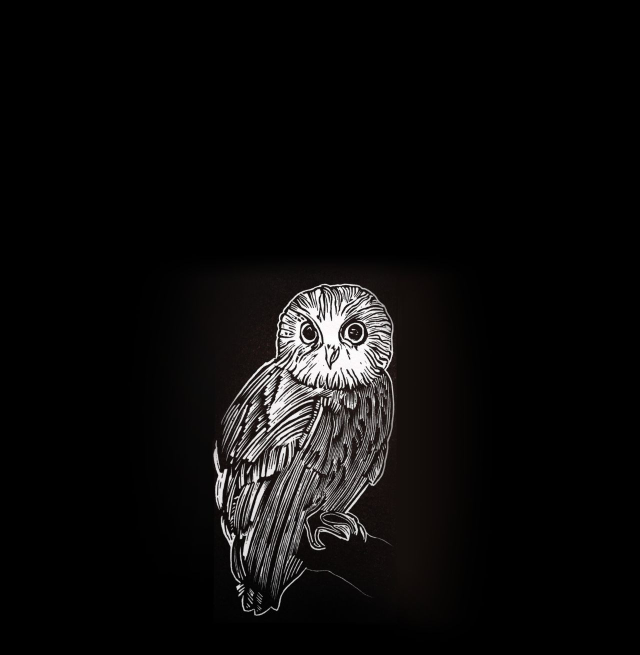
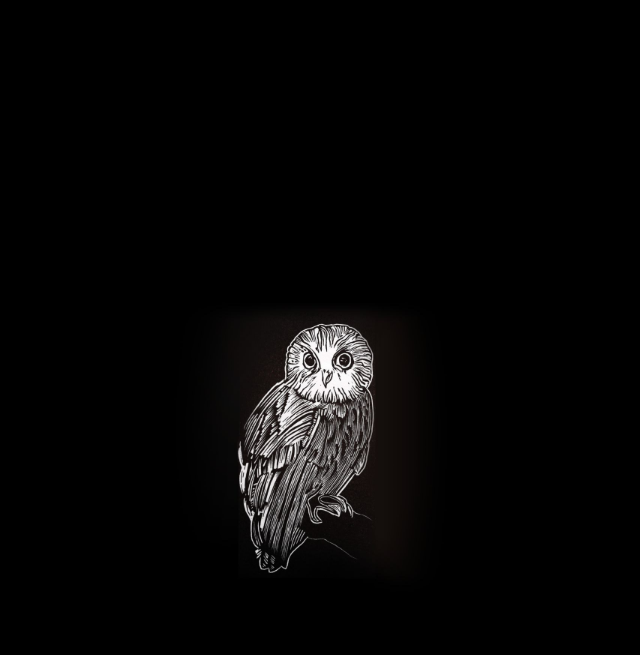
Before and after one commit to noesya/www.noesya.coop, a Jekyll site: the page built from index.html, in a window 1280 px wide. Shown: the top 655 px of the page, without its empty margins (328-968 px from the left). Built offline with Jekyll 4.4.1, drawn with Linux system fonts in a browser that asks for light colours.

Commit message:
Update _global.sass

```diff
--- a/_sass/layout/_global.sass
+++ b/_sass/layout/_global.sass
@@ -5,7 +5,6 @@ h1
   position: absolute
   top: 50%
   left: 50%
-  margin-top: -200px
-  margin-left: -200px
+  transform: translate(-50%, -50%)
   img
-    width: 400px
+    width: 300px
```
